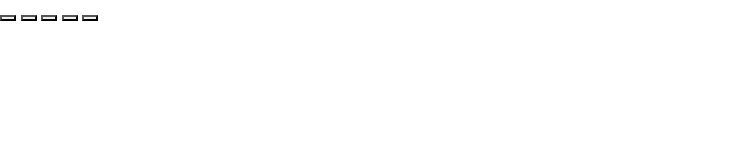
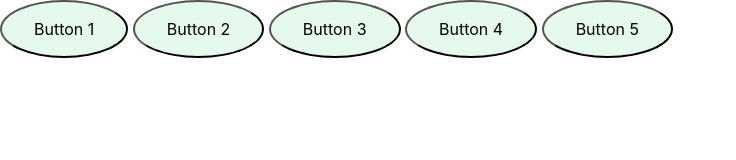
Before and after one commit to mash-a/Simon_Game, a plain HTML site: page index.html in a window 1280 px wide. Shown: the whole page, without its empty margins (0-736 px from the left). Drawn offline with nearby package versions, Linux system fonts and the light colour scheme.

Commit message:
linked main.css to html file and changed the look of the buttons

```diff
--- a/index.html
+++ b/index.html
@@ -6,17 +6,19 @@
     <meta name="viewport" content="width=device-width, initial-scale=1, shrink-to-fit=no">
 
     <!-- Bootstrap CSS -->
+    <link rel="main stylesheet" href="main.css">
     <link rel="stylesheet" href="https://maxcdn.bootstrapcdn.com/bootstrap/4.0.0/css/bootstrap.min.css" integrity="sha384-Gn5384xqQ1aoWXA+058RXPxPg6fy4IWvTNh0E263XmFcJlSAwiGgFAW/dAiS6JXm" crossorigin="anonymous">
 
     <title>Simon Says!</title>
   </head>
   <body>
-    <button class="button button1"></button>
-    <button class="button button2"></button>
-    <button class="button button3"></button>
-    <button class="button button4"></button>
-    <button class="button button5"></button>
-
+    <section class="containter">
+    <button class="button button1">Button 1</button>
+    <button class="button button2">Button 2</button>
+    <button class="button button3">Button 3</button>
+    <button class="button button4">Button 4</button>
+    <button class="button button5">Button 5</button>
+  </section>
 
 
 
--- a/main.css
+++ b/main.css
@@ -1,3 +1,14 @@
+body{
+  display: flex;
+}
+
 .button {
   border-radius: 50%;
+  padding: 15px 32px;
+  background-color: #e5f9ed;
+  transition-duration: 0.4s;
+
 }
+.button:hover {
+  background-color: #d0f4de;
+}
```
